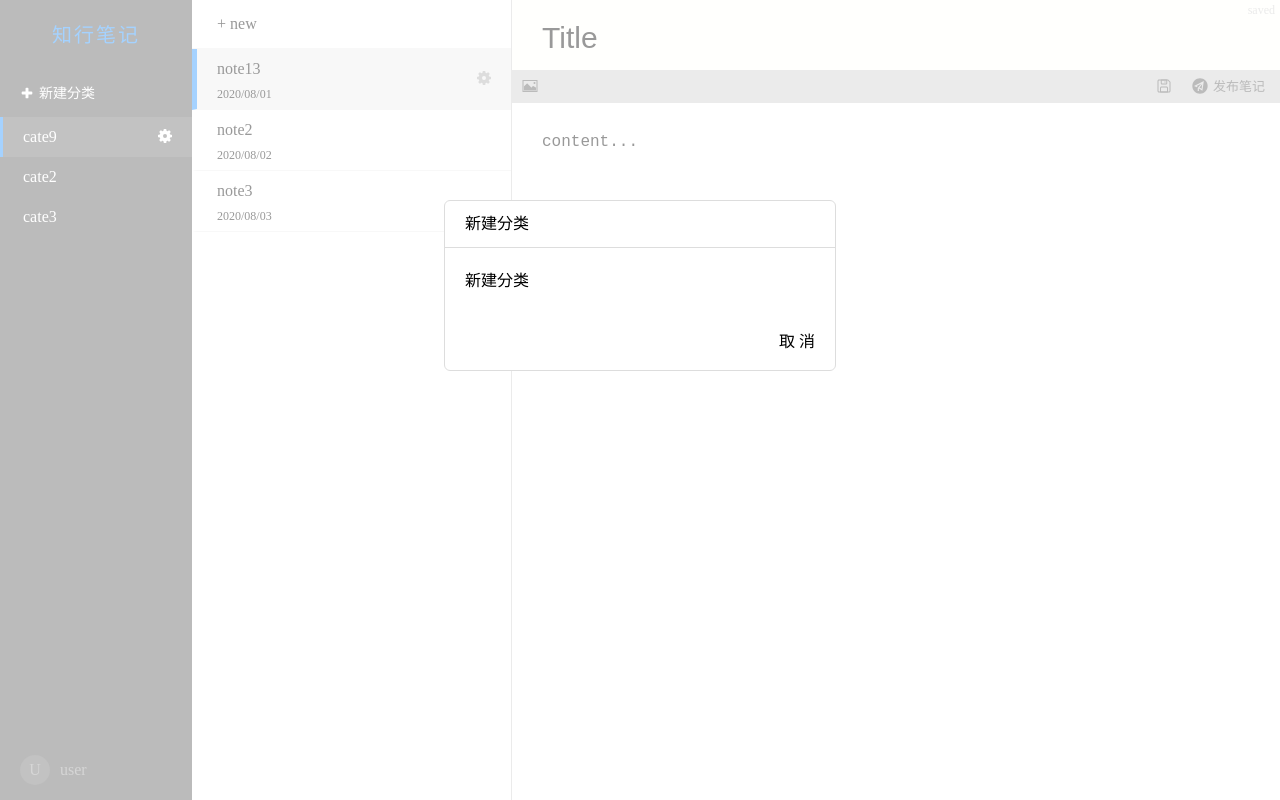
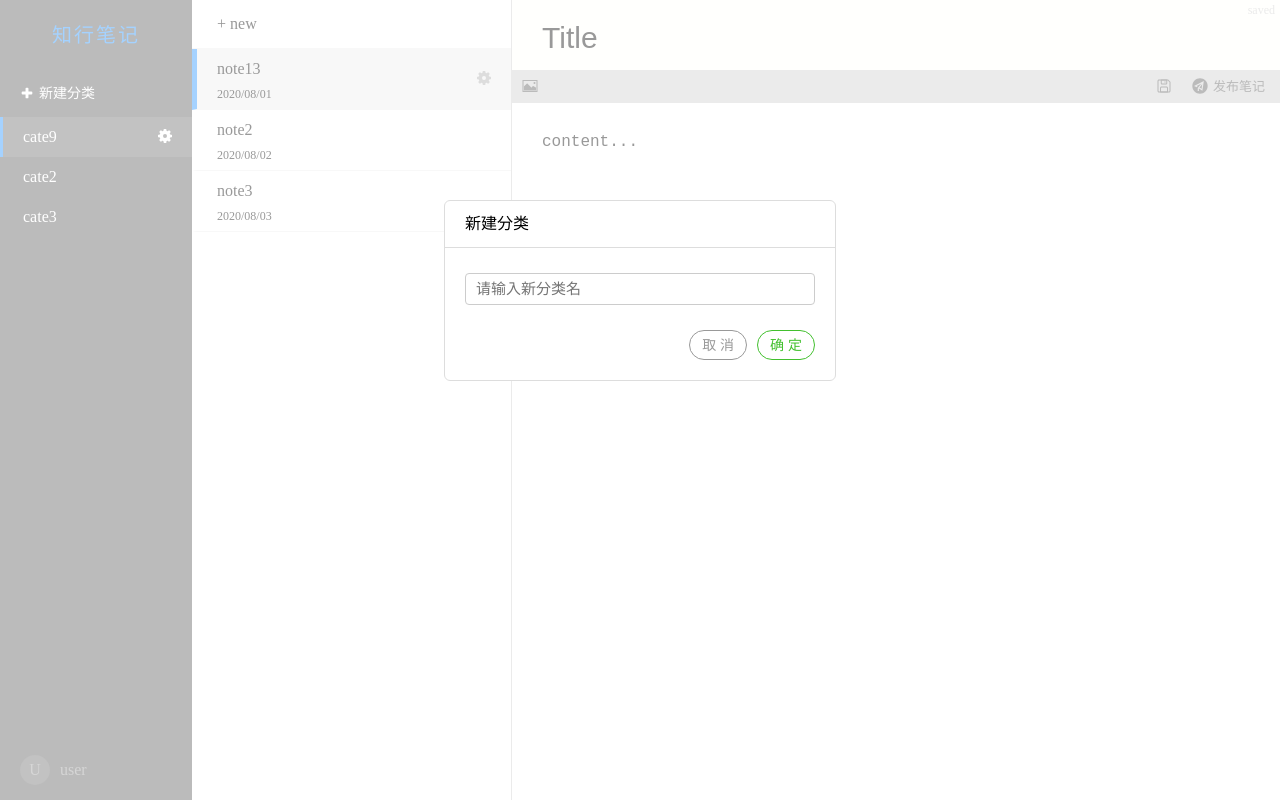
Before and after one commit to xtthaop/zxnote-web, a React app: page /notebook in a window 1280 px wide. Both pictures are taken after a click on the element "新建分类". Built offline with nearby package versions, Linux system fonts and the light colour scheme.

Commit message:
与后端的第一个接口

```diff
--- a/package.json
+++ b/package.json
@@ -18,6 +18,7 @@
     "webpack-dev-server": "^3.11.2"
   },
   "dependencies": {
+    "axios": "^0.21.1",
     "react": "^17.0.1",
     "react-dom": "^17.0.1",
     "react-router-dom": "^5.2.0",
--- /dev/null
+++ b/src/api/notebook/category.js
@@ -0,0 +1,9 @@
+import request from '@/utils/request'
+
+export function getCategoryList(data){
+  return request({
+    url: '/category',
+    method: 'post',
+    data
+  })
+}
--- /dev/null
+++ b/src/components/Button/index.js
@@ -0,0 +1,16 @@
+import React from 'react'
+import {
+  ButtonWrapper,
+} from './style'
+
+class Button extends React.Component {
+  render(){
+    return (
+      <ButtonWrapper {...this.props}>
+        {this.props.children}
+      </ButtonWrapper>
+    )
+  }
+}
+
+export default Button
--- /dev/null
+++ b/src/components/Button/style.js
@@ -0,0 +1,30 @@
+import styled from 'styled-components'
+
+function switchColor(type){
+  switch(type){
+    case 'success':
+      return '#42c02e'
+    default:
+      return '#999'
+  }
+}
+
+export const ButtonWrapper = styled.button`
+  display: inline-block;
+  text-align: center;
+  height: 30px;
+  line-height: 20px;
+  padding: 4px 12px;
+  border: 1px solid ${props => switchColor(props.type)};
+  border-radius: 15px;
+  font-size: 14px;
+  font-weight: 500;
+  touch-action: manipulation;
+  cursor: pointer;
+  background-image: none;
+  white-space: nowrap;
+  user-select: none;
+  background: #fff;
+  color: ${props => switchColor(props.type)};
+  outline: none;
+`
--- a/src/components/Dialog/index.js
+++ b/src/components/Dialog/index.js
@@ -17,7 +17,7 @@ class Dialog extends React.Component {
             <DialogContent>
               <div className="dialog-head-wrapper"><div>{title}</div></div>
               <div className="dialog-content-wrapper"><div>{children}</div></div>
-              <div className="dialog-footer-wrapper">{footer}</div>
+              <div className="dialog-footer-wrapper"><div>{footer}</div></div>
             </DialogContent>
           </DialogContentWrapper>
         </DialogWrapper>
--- a/src/components/Dialog/style.js
+++ b/src/components/Dialog/style.js
@@ -55,10 +55,10 @@ export const DialogContent = styled.div`
 
   .dialog-footer-wrapper{
     width: 100%;
+    text-align: right;
 
     & > div{
-      text-align: right;
-      padding: 20px 20px;
+      padding: 0px 20px 20px 20px;
     }
   }
 `
--- /dev/null
+++ b/src/components/Input/index.js
@@ -0,0 +1,36 @@
+import React from 'react'
+import {
+  InputWrapper,
+} from './style'
+
+class Input extends React.Component {
+  constructor(props){
+    super(props)
+    this.state = {
+      value: ''
+    }
+    this.onChange = this.onChange.bind(this)
+  }
+
+  onChange(e){
+    let value = e.target.value
+    this.setState({
+      value
+    })
+    this.props.onChange(value)
+  }
+
+  render(){
+    return (
+      <InputWrapper
+        {...this.props}
+        type={this.props.type || 'text'}
+        value={this.state.value}
+        onChange={this.onChange}
+      >
+      </InputWrapper>
+    )
+  }
+}
+
+export default Input
--- /dev/null
+++ b/src/components/Input/style.js
@@ -0,0 +1,14 @@
+import styled from 'styled-components'
+
+export const InputWrapper = styled.input`
+  width: 100%;
+  line-height: 20px;
+  padding: 5px 10px;
+  font-size: 15px;
+  border: 1px solid #ccc;
+  border-radius: 4px;
+  background-color: transparent;
+  outline: none;
+  box-sizing: border-box;
+  color: inherit;
+`
--- /dev/null
+++ b/src/utils/request.js
@@ -0,0 +1,38 @@
+import axios from 'axios'
+
+// create an axios instance
+const service = axios.create({
+  baseURL: '/restful',
+  timeout: 5000,
+})
+
+// request interceptor
+service.interceptors.request.use(
+  config => {
+    return config
+  },
+  error => {
+    return Promise.reject(error)
+  }
+)
+
+// response interceptor
+service.interceptors.response.use(
+  response => {
+    const res = response.data
+
+    // if the custom code is not 0, it is judged as an error.
+    if(res.code !== 0){
+      alert(res.message || 'Error')
+      return Promise.reject(new Error(res.message || 'Error'))
+    }else{
+      return res
+    }
+  },
+  error => {
+    alert(error.message)
+    return Promise.reject(error)
+  }
+)
+
+export default service
--- a/src/views/notebook/components/Sidebar/index.js
+++ b/src/views/notebook/components/Sidebar/index.js
@@ -3,6 +3,9 @@ import SvgIcon from '@/components/SvgIcon'
 import Dropdown from '@/components/Dropdown'
 import Menu from '@/components/Menu'
 import Dialog from '@/components/Dialog'
+import Button from '@/components/Button'
+import Input from '@/components/Input'
+import { getCategoryList } from '@/api/notebook/category'
 import {
   SidebarWrapper,
   Header,
@@ -18,10 +21,13 @@ class Sidebar extends React.Component {
       categories: [],
       activeId: 1,
       dialogVisible: false,
+      categoryName: '',
     }
     this.handleCateItemClick = this.handleCateItemClick.bind(this)
     this.handleClose = this.handleClose.bind(this)
     this.handleOpen = this.handleOpen.bind(this)
+    this.handleValueChange = this.handleValueChange.bind(this)
+    this.handleCreateCategory = this.handleCreateCategory.bind(this)
   }
 
   handleCateItemClick(id) {
@@ -42,8 +48,31 @@ class Sidebar extends React.Component {
     })
   }
 
+  handleValueChange(val){
+    this.setState({
+      categoryName: val
+    })
+  }
+
+  handleCreateCategory(){
+    const { categoryName } = this.state
+
+    if(!categoryName){
+      this.handleClose()
+      return
+    }
+
+    const data = {
+      category_name: categoryName
+    }
+
+    getCategoryList(data).then(res => {
+      this.handleClose()
+    })
+  }
+
   render(){
-    const { dialogVisible, categories, activeId } = this.state
+    const { dialogVisible, categories, activeId, categoryName } = this.state
 
     const menu = (
       <Menu>
@@ -53,7 +82,10 @@ class Sidebar extends React.Component {
     )
 
     const dialogFooter = (
-      <div onClick={this.handleClose}>取 消</div>
+      <div>
+        <Button onClick={this.handleClose} style={{ marginRight: '10px' }}>取 消</Button>
+        <Button type="success" onClick={this.handleCreateCategory}>确 定</Button>
+      </div>
     )
 
     return (
@@ -91,7 +123,7 @@ class Sidebar extends React.Component {
         </Foot>
 
         <Dialog visible={dialogVisible} title="新建分类" footer={dialogFooter}>
-          <span>新建分类</span>
+          <Input onChange={this.handleValueChange} value={categoryName} placeholder="请输入新分类名"></Input>
         </Dialog>
       </SidebarWrapper>
     )
--- a/webpack.config.js
+++ b/webpack.config.js
@@ -17,6 +17,12 @@ module.exports = {
     port: 10990,
     contentBase: path.join(__dirname, 'dist'),
     historyApiFallback: true,
+    proxy: {
+      '/restful': {
+        target: 'https://zxctb.top:10600',
+        changeOrigin: true,
+      },
+    }
   },
   resolve: {
     alias: {
```
Also changed, not shown: 1 other file (tests, documents, lock files or other folders).
